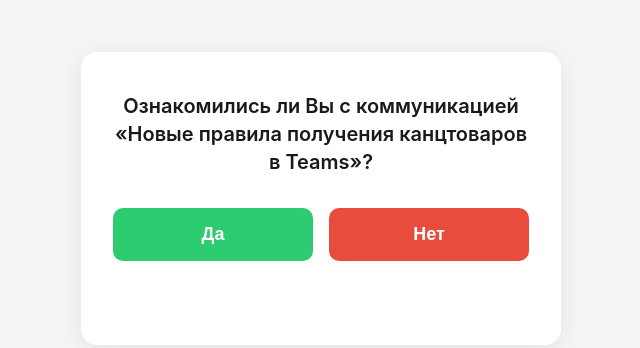
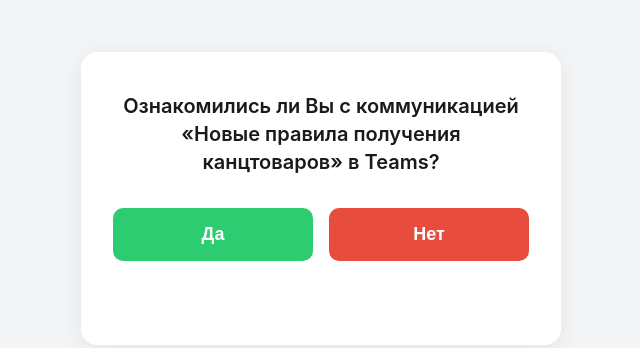
Before and after one commit to KlochkovN/kanctovary-poll, a plain HTML site: page index.html in a window 1280 px wide. Shown: the part 202-550 px from the top of the page, without its empty margins (319-959 px from the left). Drawn offline with Linux system fonts and the light colour scheme.

Commit message:
Add files via upload

```diff
--- a/index.html
+++ b/index.html
@@ -65,7 +65,7 @@
 </head>
 <body>
   <div class="card">
-    <h1>Ознакомились ли Вы с коммуникацией «Новые правила получения канцтоваров в Teams»?</h1>
+    <h1>Ознакомились ли Вы с коммуникацией «Новые правила получения канцтоваров» в Teams?</h1>
     <div class="buttons" id="buttons">
       <button class="btn-yes" onclick="vote('yes')">Да</button>
       <button class="btn-no" onclick="vote('no')">Нет</button>
```
Also changed, not shown: dashboard.html (+1 -1 lines).
